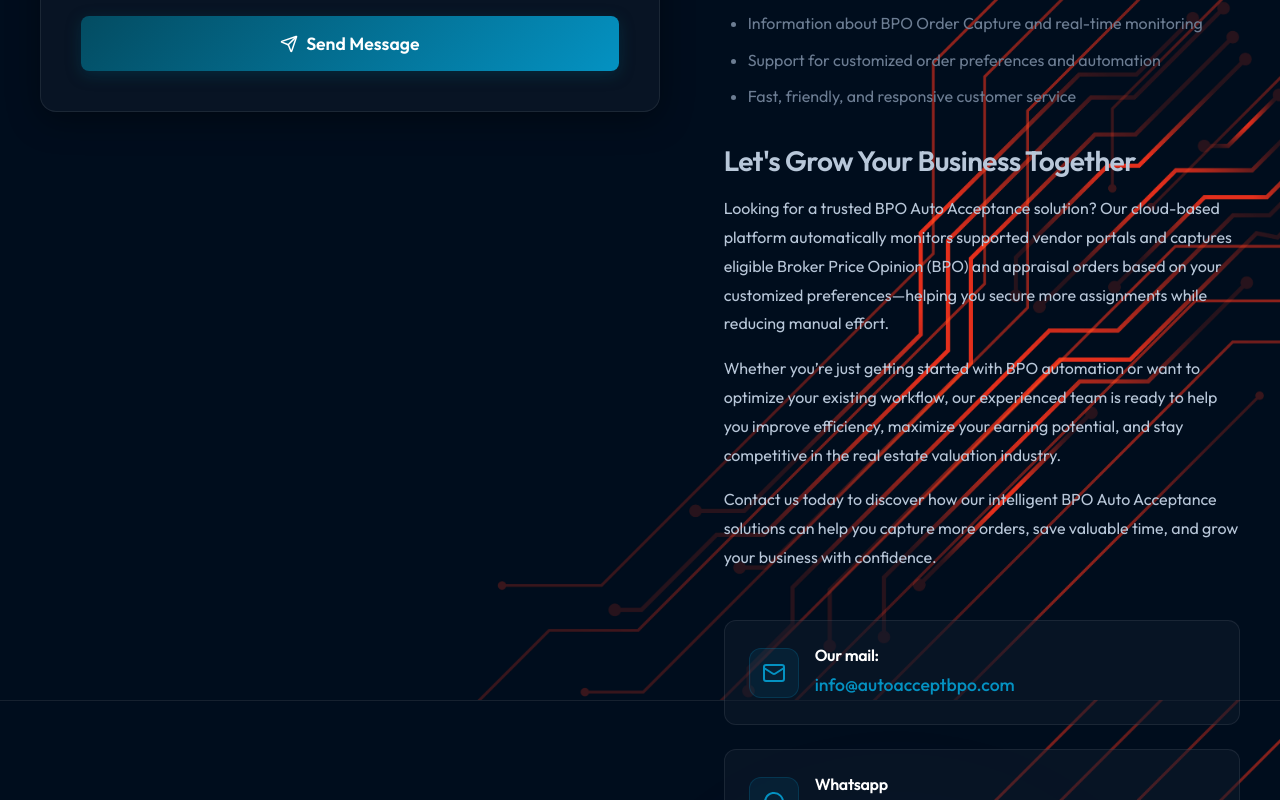
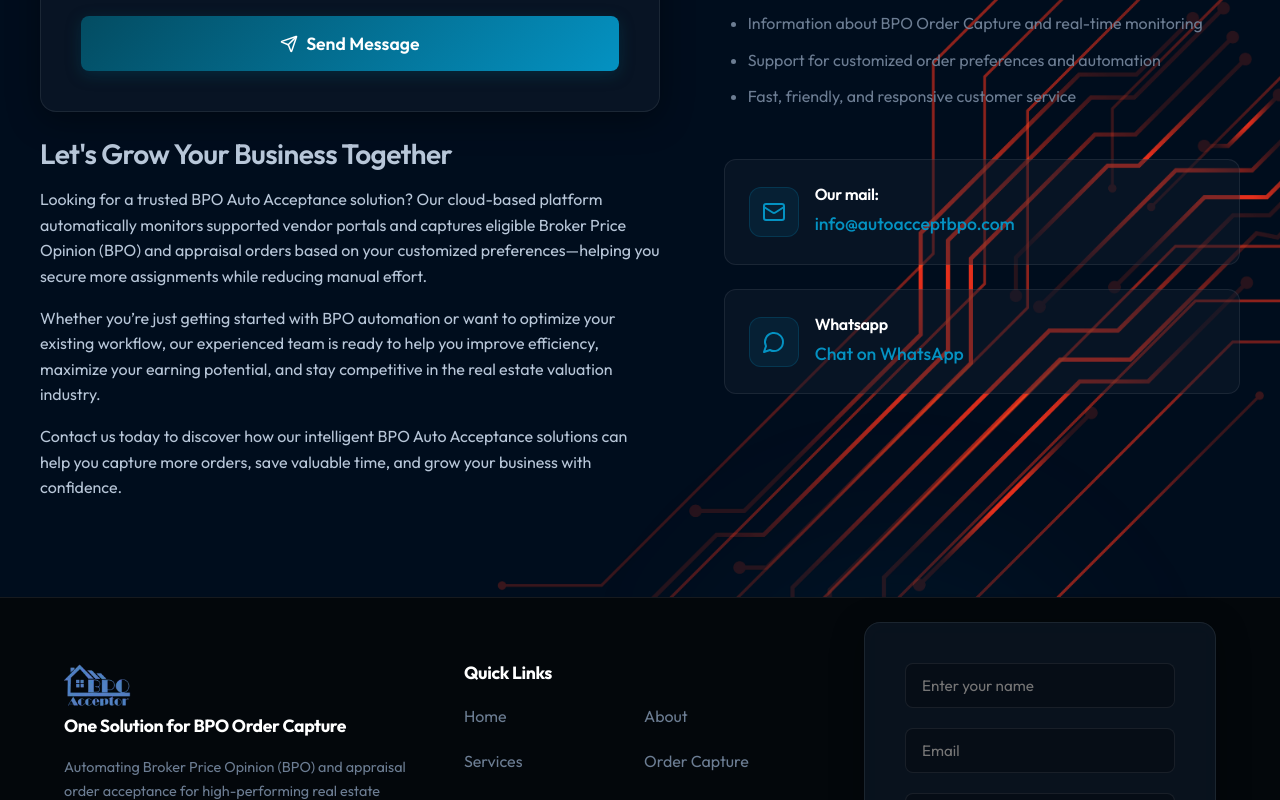
Before and after one commit to akashtinu/bpo-auto, a React (Vite) app: page /contact in a window 1280 px wide. Shown: the part 900-1700 px from the top of the page. Built offline with nearby package versions, Linux system fonts and the light colour scheme; no server answers.

Commit message:
add new 1

```diff
--- a/src/App.css
+++ b/src/App.css
@@ -120,8 +120,10 @@
   }
 
   .cart-page .glass-panel[style*="position: sticky"],
-  .contact-page .glass-panel[style*="position: sticky"] {
+  .contact-page .glass-panel[style*="position: sticky"],
+  .contact-page .contact-form-column {
     position: static !important;
+    top: auto !important;
   }
 
   .about-page .hero-title {
@@ -172,7 +174,19 @@ select.form-input option {
 /* Smooth page transitions */
 main {
   animation: fadeIn 0.3s ease-out;
-  padding-top:150px;
+  padding-top: 150px;
+}
+
+.contact-page .contact-layout {
+  position: relative;
+  overflow: visible;
+}
+
+.contact-page .contact-form-column {
+  position: sticky !important;
+  top: 150px !important;
+  align-self: flex-start;
+  z-index: 5;
 }
 
 .scroll-rotating-image {
--- a/src/pages/Contact.jsx
+++ b/src/pages/Contact.jsx
@@ -35,11 +35,18 @@ const Contact = () => {
         </p>
       </section>
 
-      <section className="reveal" style={{ marginBottom: '4rem',display:'flex',justifyContent:'center' }}>
-        <div className="contact-layout " style={{ display: 'grid', gridTemplateColumns: '1.2fr 1fr', gap: '4rem', alignItems: 'start',     maxWidth: '1200px',}}>
+      <section className="reveal" style={{ marginBottom: '4rem', display: 'flex', justifyContent: 'center' }}>
+        <div className="contact-layout" style={{ display: 'grid', gridTemplateColumns: 'minmax(0, 1.2fr) minmax(0, 1fr)', gap: '4rem', alignItems: 'start', maxWidth: '1200px', width: '100%' }}>
 
           {/* Contact Form */}
-          <div className="contact-form-column glass-panel reveal-left delay-1" style={{ padding: '2.5rem', position: 'sticky', top: '100px' }}>
+          <div>
+          <div
+            className="contact-form-column glass-panel reveal-left delay-1"
+            style={{
+              padding: '2.5rem',
+              height: 'fit-content'
+            }}
+          >
             {success ? (
               <div style={{ textAlign: 'center', padding: '2rem' }}>
                 <CheckCircle size={56} style={{ color: 'var(--success)', marginBottom: '1.25rem', margin: '0 auto' }} />
@@ -87,8 +94,23 @@ const Contact = () => {
                 </button>
               </form>
             )}
+
+
           </div>
 
+          <div>
+              <h2 style={{ fontSize: '1.75rem', color: 'var(--text-main)', marginBottom: '1rem' }}>Let's Grow Your Business Together</h2>
+              <p style={{ marginBottom: '1rem' }}>
+                Looking for a trusted BPO Auto Acceptance solution? Our cloud-based platform automatically monitors supported vendor portals and captures eligible Broker Price Opinion (BPO) and appraisal orders based on your customized preferences—helping you secure more assignments while reducing manual effort.
+              </p>
+              <p style={{ marginBottom: '1rem' }}>
+                Whether you’re just getting started with BPO automation or want to optimize your existing workflow, our experienced team is ready to help you improve efficiency, maximize your earning potential, and stay competitive in the real estate valuation industry.
+              </p>
+              <p>
+                Contact us today to discover how our intelligent BPO Auto Acceptance solutions can help you capture more orders, save valuable time, and grow your business with confidence.
+              </p>
+            </div>
+</div>
           {/* Content Block */}
           <div  style={{ display: 'flex', flexDirection: 'column', gap: '2rem', color: 'var(--text-muted)', lineHeight: '1.8' }}>
             <div>
@@ -111,7 +133,7 @@ const Contact = () => {
               </ul>
             </div>
 
-            <div>
+            {/* <div>
               <h2 style={{ fontSize: '1.75rem', color: 'var(--text-main)', marginBottom: '1rem' }}>Let's Grow Your Business Together</h2>
               <p style={{ marginBottom: '1rem' }}>
                 Looking for a trusted BPO Auto Acceptance solution? Our cloud-based platform automatically monitors supported vendor portals and captures eligible Broker Price Opinion (BPO) and appraisal orders based on your customized preferences—helping you secure more assignments while reducing manual effort.
@@ -122,7 +144,7 @@ const Contact = () => {
               <p>
                 Contact us today to discover how our intelligent BPO Auto Acceptance solutions can help you capture more orders, save valuable time, and grow your business with confidence.
               </p>
-            </div>
+            </div> */}
 
             <div style={{ display: 'flex', flexDirection: 'column', gap: '1.5rem', marginTop: '1rem' }}>
               <div className="glass-card" style={{ padding: '1.5rem' }}>
```
